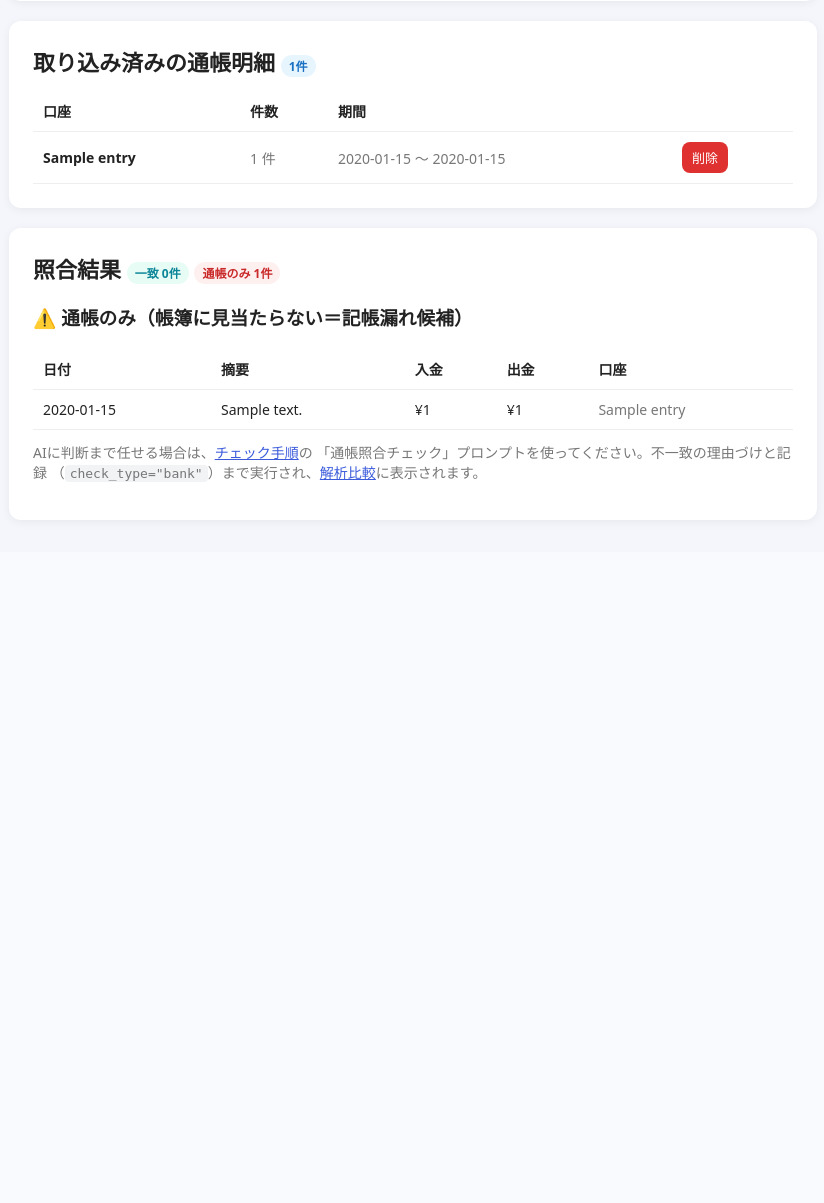
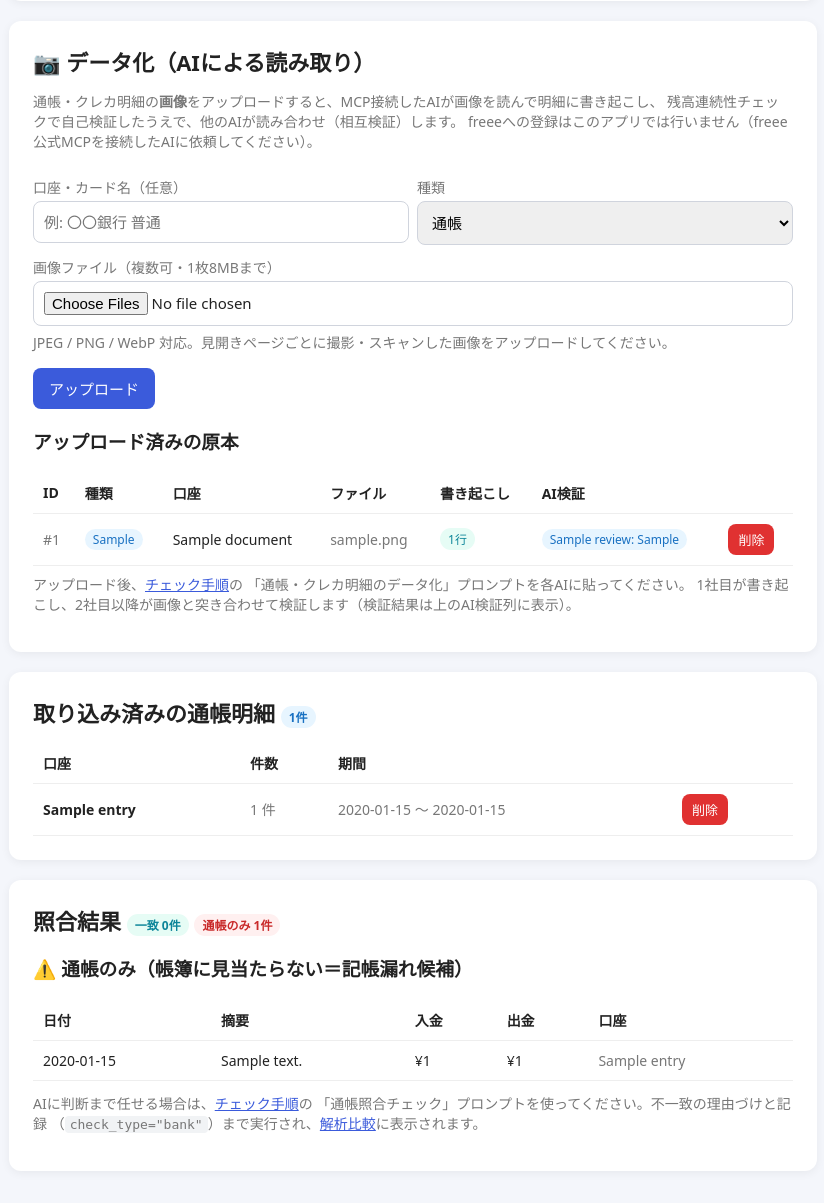
Before and after one commit to system-asayama/accounting-support-app, a Flask app: page /bank?scope=Sample in a window 1280 px wide. Shown: the part 653-1856 px from the top of the page, without its empty margins (227-1051 px from the left). Before the commit the page ends 1175 px from the top, so only its background shows below. Run offline with Flask 3, Linux system fonts and the light colour scheme; the visitor is signed in with stand-in values (Sample User, id 1); tables that the repository leaves empty hold one stand-in row (values such as "Sample post").

Commit message:
feat: 通帳・クレカ明細のAIデータ化＋3AI相互検証機能を追加
- BankDocument（原本画像）/ BankDocumentReview（各AIの検証レビュー）モデルを追加、
  BankEntry に document_id 列（起動時マイグレーション付き）
- 通帳照合ページに「データ化」セクション: 画像アップロード（複数可・8MB制限・画像のみ）、
  原本一覧に書き起こし行数と各AIの検証バッジを表示、削除で明細・レビューも掃除
- MCPツール4本: list_bank_documents / get_bank_document（画像を返す）/
  write_bank_entries（入れ替え保存＋残高連続性チェックを即返却で自己修正ループ）/
  write_document_review（相互検証の記録）
- チェック手順に「通帳・クレカ明細のデータ化（画像読み取り＋相互検証）」プロンプトを追加
- freeeへの書き込みはアプリでは行わない（freee公式MCP接続のAIに依頼する旨を明記）

Co-Authored-By: Claude Fable 5 <noreply@anthropic.com>
Claude-Session: https://claude.ai/code/session_013bfEzerMjsfEDz2T36fFSG

```diff
--- a/app.py
+++ b/app.py
@@ -38,6 +38,8 @@ from models import (
     Agent,
     Broadcast,
     BroadcastResult,
+    BankDocument,
+    BankDocumentReview,
     BankEntry,
     DealAnalysis,
     FreeeConnection,
@@ -114,6 +116,9 @@ def _ensure_schema() -> None:
     )
     additions.append(
         ("imported_deals", "payments_json", "ALTER TABLE imported_deals ADD COLUMN payments_json TEXT")
+    )
+    additions.append(
+        ("bank_entries", "document_id", "ALTER TABLE bank_entries ADD COLUMN document_id INTEGER")
     )
     # 画面から設定するアプリ情報（Client ID/Secret/リダイレクトURI）
     for tbl in ("freee_connections", "mf_connections"):
@@ -1133,6 +1138,10 @@ def _register_routes(app: Flask) -> None:
             ("list_receipts", "証憑（OCR結果）一覧・紐付け漏れ"),
             ("check_receipt_ocr", "取引とOCRの突合"),
             ("import_bank_txns", "freeeのデータ化結果（入出金明細）を取り込む"),
+            ("list_bank_documents", "データ化対象の原本（通帳・クレカ画像）一覧"),
+            ("get_bank_document", "原本の画像を取得（AIが読み取る）"),
+            ("write_bank_entries", "読み取った明細を保存（残高チェック付き）"),
+            ("write_document_review", "書き起こしへの検証レビューを記録"),
             ("list_bank_entries", "取り込んだ通帳明細の一覧"),
             ("find_bank_unmatched", "通帳明細と帳簿の突合（記帳漏れ・帳簿のみを検出）"),
             ("write_analysis", "解析結果をアプリへ書き込む"),
@@ -1409,6 +1418,35 @@ def _register_routes(app: Flask) -> None:
                 a["min"] = e.entry_date if a["min"] is None else min(a["min"], e.entry_date)
                 a["max"] = e.entry_date if a["max"] is None else max(a["max"], e.entry_date)
 
+        # データ化原本（画像）と各AIレビュー
+        docs = (
+            BankDocument.query.filter_by(scope_key=scope)
+            .order_by(BankDocument.uploaded_at.desc())
+            .all()
+        )
+        doc_ids = [d.id for d in docs]
+        entry_counts = {}
+        reviews_by_doc = {}
+        if doc_ids:
+            from sqlalchemy import func
+
+            for did, cnt in (
+                db.session.query(BankEntry.document_id, func.count(BankEntry.id))
+                .filter(BankEntry.document_id.in_(doc_ids))
+                .group_by(BankEntry.document_id)
+                .all()
+            ):
+                entry_counts[did] = cnt
+            for r in (
+                BankDocumentReview.query.filter(
+                    BankDocumentReview.document_id.in_(doc_ids)
+                )
+                .order_by(BankDocumentReview.created_at)
+                .all()
+            ):
+                # AIごとに最新レビューを残す
+                reviews_by_doc.setdefault(r.document_id, {})[r.ai_name] = r
+
         return render_template(
             "bank.html",
             scope=scope,
@@ -1421,7 +1459,70 @@ def _register_routes(app: Flask) -> None:
             ledger_only=ledger_only,
             balance_issues=balance_issues,
             is_freee_scope=scope.startswith("freee:"),
-        )
+            docs=docs,
+            entry_counts=entry_counts,
+            reviews_by_doc=reviews_by_doc,
+        )
+
+    @app.route("/bank/docs/upload", methods=["POST"])
+    @login_required
+    def bank_docs_upload():
+        """データ化する原本（通帳・クレカ明細の画像）をアップロードする。"""
+        scope = (request.form.get("scope") or "").strip()
+        account_name = (request.form.get("account_name") or "").strip() or None
+        doc_type = (request.form.get("doc_type") or "bankbook").strip()
+        files = [f for f in request.files.getlist("images") if f and f.filename]
+        if not scope or not files:
+            flash("画像ファイルを選択してください。", "error")
+            return redirect(url_for("bank", scope=scope) if scope else url_for("bank"))
+
+        allowed = {"image/jpeg", "image/png", "image/webp", "image/gif"}
+        sample = ImportedDeal.query.filter_by(scope_key=scope).first()
+        saved, rejected = 0, []
+        for f in files:
+            data = f.read()
+            ctype = (f.content_type or "").split(";")[0].strip().lower()
+            if ctype not in allowed:
+                rejected.append(f"{f.filename}（画像ではありません）")
+                continue
+            if len(data) > 8 * 1024 * 1024:
+                rejected.append(f"{f.filename}（8MB超）")
+                continue
+            db.session.add(
+                BankDocument(
+                    source=(sample.source if sample else SOURCE_FREEE),
+                    scope_key=scope,
+                    scope_name=(sample.scope_name if sample else None),
+                    company_id=(sample.company_id if sample else None),
+                    office_id=(sample.office_id if sample else None),
+                    doc_type=doc_type if doc_type in ("bankbook", "credit_card") else "bankbook",
+                    account_name=account_name,
+                    filename=f.filename[:255],
+                    content_type=ctype,
+                    data=data,
+                )
+            )
+            saved += 1
+        db.session.commit()
+        msg = f"原本 {saved} 件をアップロードしました。チェック手順の「データ化」プロンプトをAIに貼ると読み取りが始まります。"
+        if rejected:
+            msg += " 対象外: " + "、".join(rejected)
+        flash(msg, "success" if saved else "error")
+        return redirect(url_for("bank", scope=scope))
+
+    @app.route("/bank/docs/delete", methods=["POST"])
+    @login_required
+    def bank_docs_delete():
+        doc_id = request.form.get("doc_id", type=int)
+        scope = (request.form.get("scope") or "").strip()
+        doc = db.session.get(BankDocument, doc_id) if doc_id else None
+        if doc is not None:
+            BankEntry.query.filter_by(document_id=doc.id).delete()
+            BankDocumentReview.query.filter_by(document_id=doc.id).delete()
+            db.session.delete(doc)
+            db.session.commit()
+            flash("原本と、その書き起こし明細・レビューを削除しました。", "success")
+        return redirect(url_for("bank", scope=scope) if scope else url_for("bank"))
 
     @app.route("/bank/import-freee", methods=["POST"])
     @login_required
--- a/prompts.py
+++ b/prompts.py
@@ -175,6 +175,34 @@ def build_check_prompts(
             ),
         },
         {
+            "key": "digitize",
+            "title": "通帳・クレカ明細のデータ化（画像読み取り＋相互検証）",
+            "check_type": "digitize",
+            "body": pre
+            + (
+                "\n【タスク】通帳・クレカ明細のデータ化（画像読み取り＋相互検証）\n"
+                "アプリにアップロードされた原本（画像）を読み取り、明細データに書き起こします。\n"
+                "手順:\n"
+                "1. list_bank_documents(company_id) で原本一覧を取得する。0件ならその旨報告して終了。\n"
+                "2. 各原本について:\n"
+                "   a. entries_count=0（未データ化）の場合 → get_bank_document(document_id) で画像を取得し、\n"
+                "      記載順どおりに全行を書き起こして write_bank_entries(document_id, ai_name, entries) で保存する。\n"
+                "      返ってくる balance_issues（残高連続性エラー）が空になるまで、画像を読み直して\n"
+                "      修正版で再保存する。最後に write_document_review で自己検証結果を記録する。\n"
+                "   b. entries_count>0（書き起こし済み）の場合 → get_bank_document で画像を取得し、\n"
+                "      list_bank_entries(company_id) の該当明細（document_id が一致する行）と1行ずつ突き合わせる。\n"
+                "      write_document_review(document_id, ai_name, verdict, result) で検証結果を記録する。\n"
+                "      - 完全一致 → verdict=\"ok\"\n"
+                "      - 相違あり → verdict=\"warning\" または \"error\"、どの行がどう違うか具体的に書く\n"
+                "3. 画像を読み取れない場合（対応していないAIの場合）は、その旨を報告し、\n"
+                "   残高連続性チェック（find_bank_unmatched の balance_issues）による数値検証だけ行う。\n"
+                "4. 最後に、原本ごとの行数・検証結果をサマリーで報告する。\n"
+                "\n"
+                "※ freeeへの明細登録はこのアプリでは行いません。検証済みの明細をfreeeに登録する場合は、\n"
+                "   freee公式MCPを接続したAIに「この明細を wallet_txns として登録して」と依頼してください。\n"
+            ),
+        },
+        {
             "key": "bank",
             "title": "通帳照合チェック",
             "check_type": "bank",
--- a/templates/bank.html
+++ b/templates/bank.html
@@ -47,6 +47,84 @@
     </p>
     <button type="submit">アップロードして照合</button>
   </form>
+</div>
+
+<div class="card">
+  <h1>📷 データ化（AIによる読み取り）</h1>
+  <p class="muted">
+    通帳・クレカ明細の<strong>画像</strong>をアップロードすると、MCP接続したAIが画像を読んで明細に書き起こし、
+    残高連続性チェックで自己検証したうえで、他のAIが読み合わせ（相互検証）します。
+    freeeへの登録はこのアプリでは行いません（freee公式MCPを接続したAIに依頼してください）。
+  </p>
+
+  <form method="post" action="{{ url_for('bank_docs_upload') }}" enctype="multipart/form-data">
+    <input type="hidden" name="scope" value="{{ scope }}">
+    <div class="row">
+      <div style="flex:1;">
+        <label for="doc_account">口座・カード名（任意）</label>
+        <input id="doc_account" name="account_name" placeholder="例: 〇〇銀行 普通">
+      </div>
+      <div style="flex:1;">
+        <label for="doc_type">種類</label>
+        <select id="doc_type" name="doc_type">
+          <option value="bankbook">通帳</option>
+          <option value="credit_card">クレカ明細</option>
+        </select>
+      </div>
+    </div>
+    <label for="images">画像ファイル（複数可・1枚8MBまで）</label>
+    <input id="images" name="images" type="file" accept="image/*" multiple>
+    <p class="muted" style="margin:6px 0 0;">
+      JPEG / PNG / WebP 対応。見開きページごとに撮影・スキャンした画像をアップロードしてください。
+    </p>
+    <button type="submit">アップロード</button>
+  </form>
+
+  {% if docs %}
+  <h3 style="margin-top:18px;">アップロード済みの原本</h3>
+  <div class="table-wrap">
+    <table>
+      <thead><tr><th>ID</th><th>種類</th><th>口座</th><th>ファイル</th><th>書き起こし</th><th>AI検証</th><th></th></tr></thead>
+      <tbody>
+        {% for doc in docs %}
+        <tr>
+          <td class="muted">#{{ doc.id }}</td>
+          <td><span class="badge user">{{ doc.doc_type_label }}</span></td>
+          <td class="wrap">{{ doc.account_name or '-' }}</td>
+          <td class="wrap muted">{{ doc.filename }}</td>
+          <td>
+            {% set cnt = entry_counts.get(doc.id, 0) %}
+            {% if cnt %}<span class="badge success">{{ cnt }}行</span>
+            {% else %}<span class="badge off">未</span>{% endif %}
+          </td>
+          <td class="wrap">
+            {% set revs = reviews_by_doc.get(doc.id, {}) %}
+            {% if revs %}
+              {% for ai, r in revs.items() %}
+                <span class="badge {% if r.verdict == 'ok' %}success{% elif r.verdict in ('warning','error') %}error{% else %}user{% endif %}"
+                      title="{{ r.result[:200] }}">{{ ai }}: {{ r.verdict or '記録' }}</span>
+              {% endfor %}
+            {% else %}<span class="muted">-</span>{% endif %}
+          </td>
+          <td>
+            <form method="post" action="{{ url_for('bank_docs_delete') }}"
+                  onsubmit="return confirm('原本と書き起こし・レビューを削除しますか？');" style="margin:0;">
+              <input type="hidden" name="scope" value="{{ scope }}">
+              <input type="hidden" name="doc_id" value="{{ doc.id }}">
+              <button type="submit" class="small danger">削除</button>
+            </form>
+          </td>
+        </tr>
+        {% endfor %}
+      </tbody>
+    </table>
+  </div>
+  <p class="muted" style="margin-top:8px;">
+    アップロード後、<a class="link" href="{{ url_for('prompts') }}">チェック手順</a>の
+    「通帳・クレカ明細のデータ化」プロンプトを各AIに貼ってください。
+    1社目が書き起こし、2社目以降が画像と突き合わせて検証します（検証結果は上のAI検証列に表示）。
+  </p>
+  {% endif %}
 </div>
 
 {% if accounts %}
```
Also changed, not shown: mcp_server.py (+153 -1 lines), models.py (+44 -0 lines).
